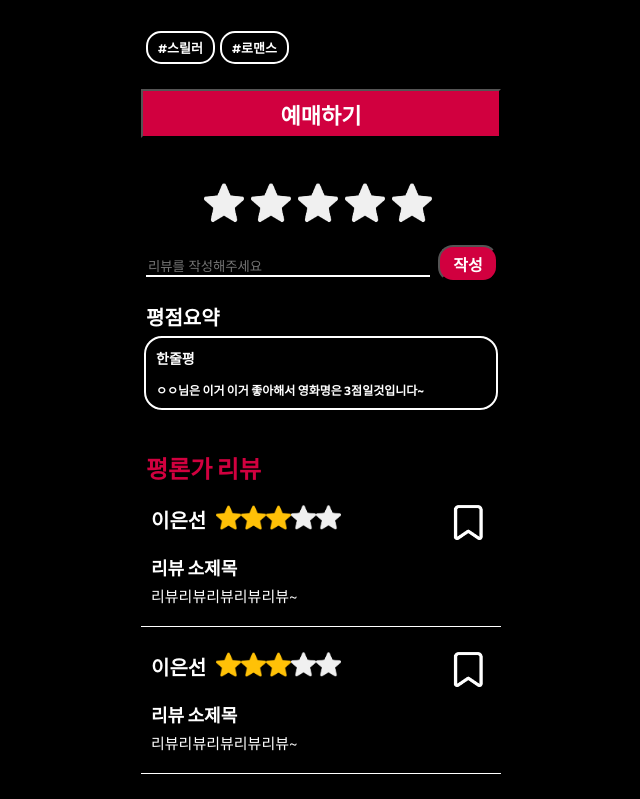
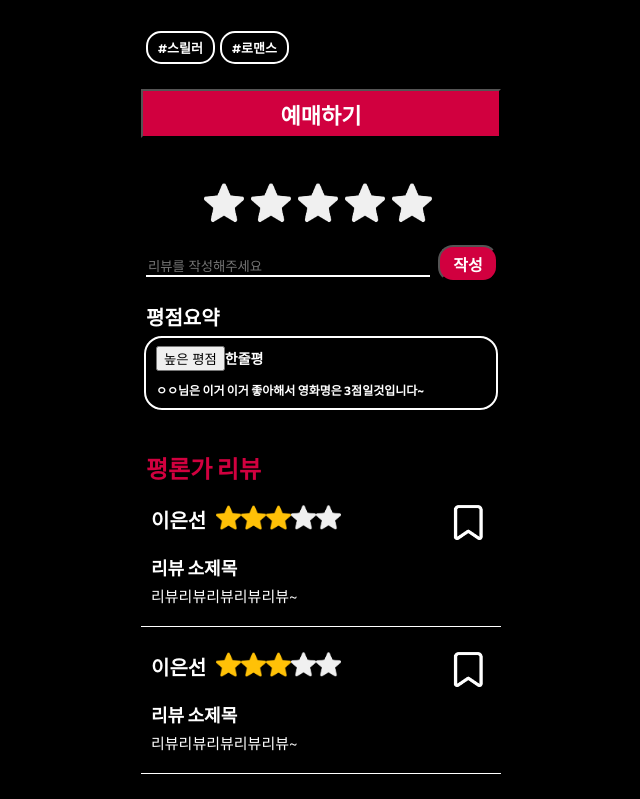
Before and after one commit to Munhak-Zip/Munhak.Zip_Front, a React (Create React App) app: page /movie/detail in a window 1280 px wide. Shown: the part 608-1407 px from the top of the page, without its empty margins (319-959 px from the left). Built offline with nearby package versions, Linux system fonts and the light colour scheme.

Commit message:
[fix/#1] 영화 ui 변경

```diff
--- a/src/views/movie/MovieDetail.js
+++ b/src/views/movie/MovieDetail.js
@@ -144,6 +144,7 @@ const MovieDetail=() =>{
                 평점요약
             </div>
             <div className="expect_box">
+                <button className="">높은 평점</button>
                 <b className="expect_text_mid">한줄평</b>
                 <br/>
                 <b className="expect_text">ㅇㅇ님은 이거 이거 좋아해서 영화명은 3점일것입니다~</b>
```
